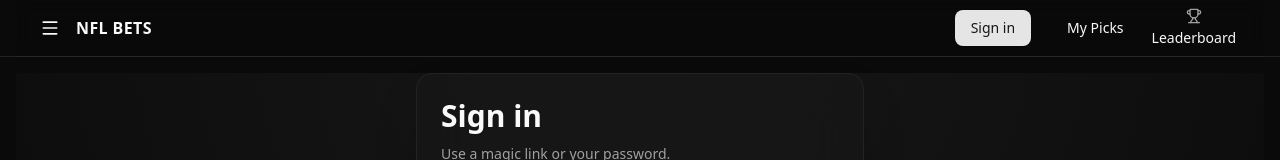
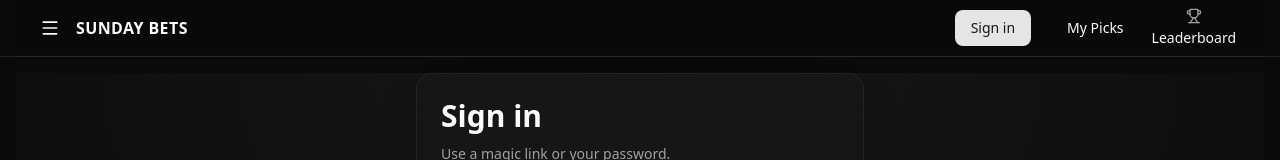
Before and after one commit to doughill1000/sunday_bets, a SvelteKit app in the folder app/: page /auth in a window 1280 px wide. Shown: the top 160 px of the page. Built offline with nearby package versions, Linux system fonts and the light colour scheme; no server answers.

Commit message:
fix icon and link to pwa

```diff
--- a/app/src/app.html
+++ b/app/src/app.html
@@ -8,7 +8,7 @@
     <meta name="theme-color" media="(prefers-color-scheme: dark)" content="#ebebeb" />
 
     <!-- PWA Manifest -->
-    <link rel="manifest" href="/manifest.json" />
+    <link rel="manifest" href="/manifest.webmanifest" />
     <!-- Favicons -->
     <link rel="icon" type="image/png" sizes="16x16" href="/icons/icon-16x16.png" />
     <link rel="icon" type="image/png" sizes="32x32" href="/icons/icon-32x32.png" />
--- a/app/src/lib/components/AppHeader.svelte
+++ b/app/src/lib/components/AppHeader.svelte
@@ -80,7 +80,7 @@
         </Button>
       </SheetTrigger>
       <SheetContent side="left" class="w-72 pl-4">
-        <div class="mb-4 mt-2 font-semibold tracking-wide">NFL BETS</div>
+        <div class="mb-4 mt-2 font-semibold tracking-wide">SUNDAY BETS</div>
         <nav class="grid gap-1 text-sm">
           <a class="hover:bg-accent rounded px-2 py-2" href="/picks">My Picks</a>
           <a class="hover:bg-accent rounded px-2 py-2" href="/leaderboard">Leaderboard</a>
@@ -100,7 +100,7 @@
     </Sheet>
 
     <!-- Brand -->
-    <a href="/" class="ml-2 font-semibold tracking-wide">NFL BETS</a>
+    <a href="/" class="ml-2 font-semibold tracking-wide">SUNDAY BETS</a>
 
     <!-- Spacer -->
     <div class="flex-1" />
--- a/app/svelte.config.js
+++ b/app/svelte.config.js
@@ -26,8 +26,8 @@
           short_name: 'Bets',
           start_url: '/',
           display: 'standalone',
-          background_color: '#ebebeb',
-          theme_color: '#2b2b2b',
+          background_color: '#000000',
+          theme_color: '#004d26',
           icons: [
             {
               src: 'icons/icon-48x48.png',
```
